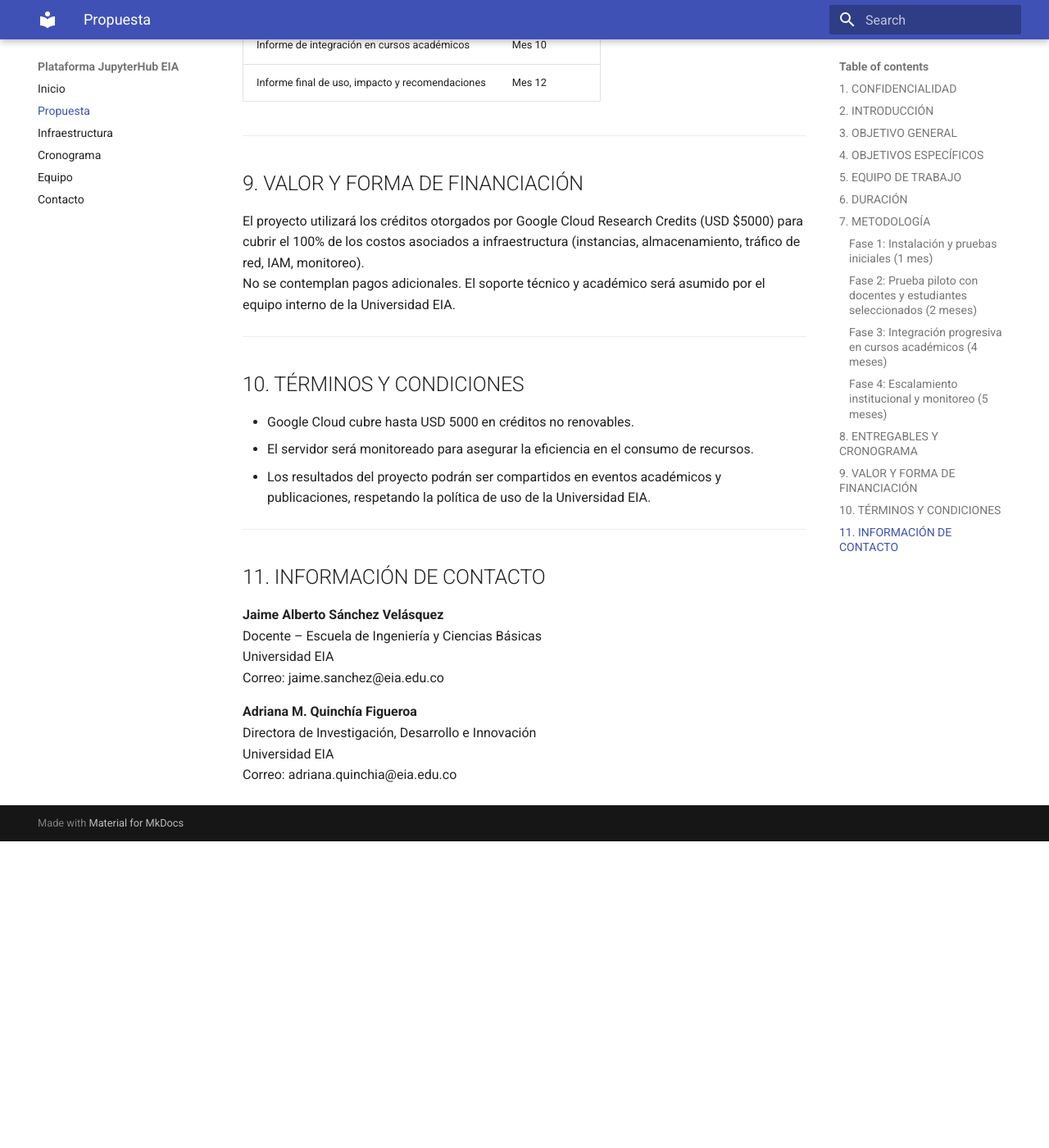
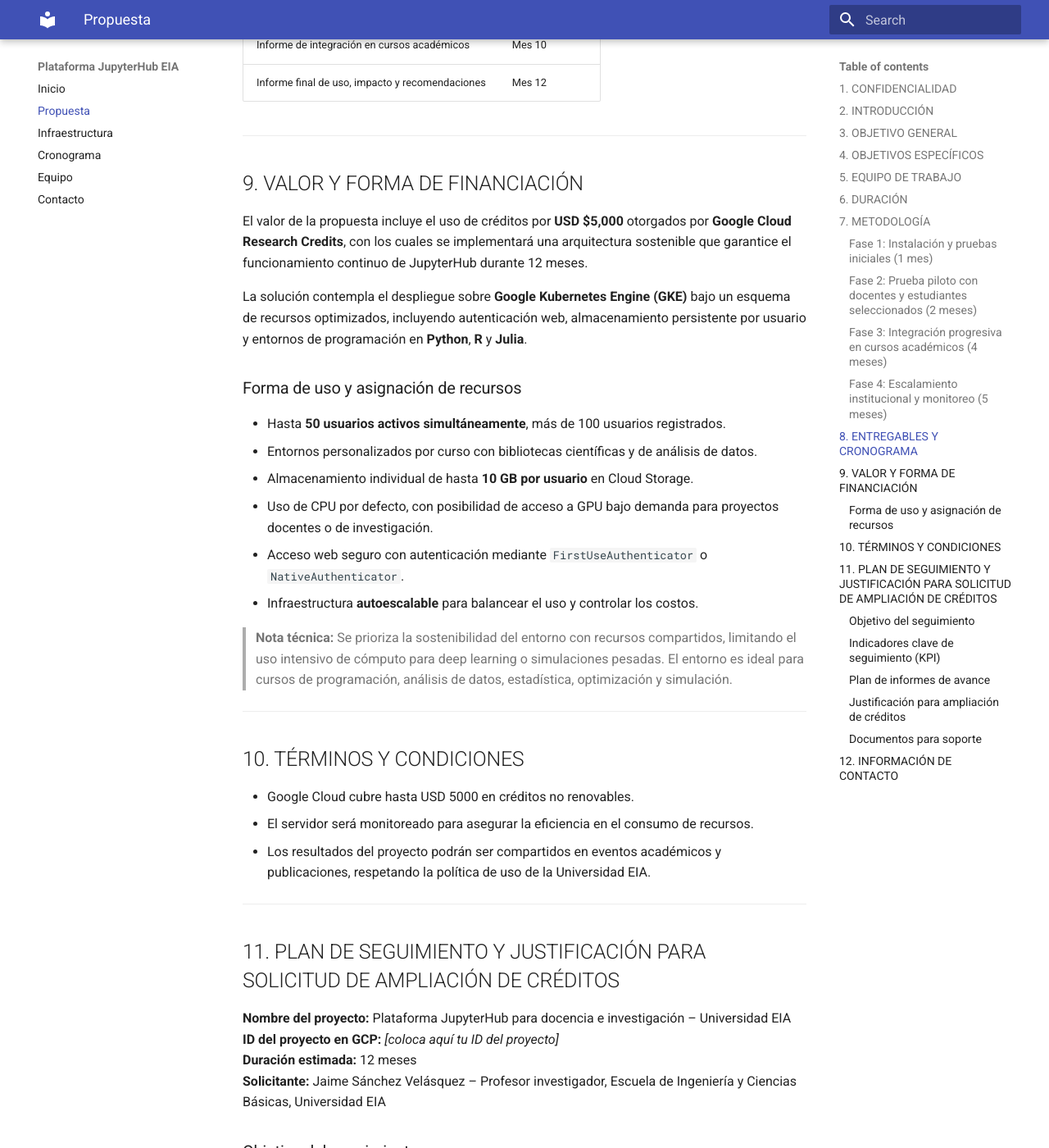
Before and after one commit to jasanchev/proyecto-jupyterhub-eia, an MkDocs documentation site: the page built from docs/propuesta.md, in a window 1280 px wide and 1400 px high, scrolled down 2751 px. Shown: the whole window at 82% size. Built offline with MkDocs 1.6.1 and Material for MkDocs 9.7.7, drawn with Linux system fonts in a browser that asks for light colours; before the commit the page ends 3777 px from its top, so only the background shows below that; some of the changed text lies outside the part shown.

Commit message:
Update propuesta.md
Propuesta completa con plan de seguimiento

```diff
--- a/docs/propuesta.md
+++ b/docs/propuesta.md
@@ -1,4 +1,5 @@
-# Propuesta Técnica - Plataforma educativa JupyterHub en la nube
+
+# Propuesta Técnica - Plataforma educativa y de investigación JupyterHub en la nube
 
 **Universidad EIA**
 **Fecha:** 31 de julio de 2025
@@ -84,8 +85,20 @@
 
 ## 9. VALOR Y FORMA DE FINANCIACIÓN
 
-El proyecto utilizará los créditos otorgados por Google Cloud Research Credits (USD $5000) para cubrir el 100% de los costos asociados a infraestructura (instancias, almacenamiento, tráfico de red, IAM, monitoreo).
-No se contemplan pagos adicionales. El soporte técnico y académico será asumido por el equipo interno de la Universidad EIA.
+El valor de la propuesta incluye el uso de créditos por **USD $5,000** otorgados por **Google Cloud Research Credits**, con los cuales se implementará una arquitectura sostenible que garantice el funcionamiento continuo de JupyterHub durante 12 meses.
+
+La solución contempla el despliegue sobre **Google Kubernetes Engine (GKE)** bajo un esquema de recursos optimizados, incluyendo autenticación web, almacenamiento persistente por usuario y entornos de programación en **Python**, **R** y **Julia**.
+
+### Forma de uso y asignación de recursos
+
+- Hasta **50 usuarios activos simultáneamente**, más de 100 usuarios registrados.
+- Entornos personalizados por curso con bibliotecas científicas y de análisis de datos.
+- Almacenamiento individual de hasta **10 GB por usuario** en Cloud Storage.
+- Uso de CPU por defecto, con posibilidad de acceso a GPU bajo demanda para proyectos docentes o de investigación.
+- Acceso web seguro con autenticación mediante `FirstUseAuthenticator` o `NativeAuthenticator`.
+- Infraestructura **autoescalable** para balancear el uso y controlar los costos.
+
+> **Nota técnica:** Se prioriza la sostenibilidad del entorno con recursos compartidos, limitando el uso intensivo de cómputo para deep learning o simulaciones pesadas. El entorno es ideal para cursos de programación, análisis de datos, estadística, optimización y simulación.
 
 ---
 
@@ -97,7 +110,56 @@
 
 ---
 
-## 11. INFORMACIÓN DE CONTACTO
+## 11. PLAN DE SEGUIMIENTO Y JUSTIFICACIÓN PARA SOLICITUD DE AMPLIACIÓN DE CRÉDITOS
+
+**Nombre del proyecto:** Plataforma JupyterHub para docencia e investigación – Universidad EIA
+**ID del proyecto en GCP:** _[coloca aquí tu ID del proyecto]_
+**Duración estimada:** 12 meses
+**Solicitante:** Jaime Sánchez Velásquez – Profesor investigador, Escuela de Ingeniería y Ciencias Básicas, Universidad EIA
+
+### Objetivo del seguimiento
+
+Establecer mecanismos de monitoreo y evaluación del uso de la infraestructura en Google Cloud para garantizar:
+- Uso responsable y eficiente de los créditos
+- Evidencia del impacto educativo y científico
+- Base sólida para solicitar una extensión de créditos si es necesario
+
+### Indicadores clave de seguimiento (KPI)
+
+| Indicador                       | Frecuencia         | Fuente/Herramienta               |
+|--------------------------------|--------------------|----------------------------------|
+| Créditos consumidos            | Semanal            | Google Cloud Billing Dashboard   |
+| Usuarios registrados           | Mensual            | Dashboard de JupyterHub          |
+| Usuarios simultáneos           | Semanal            | Logs / métricas de GKE           |
+| Cursos integrados              | Trimestral         | Coordinación académica           |
+| Tiempo promedio de sesión      | Mensual            | Logs de uso                      |
+| Uso de GPU                     | Bajo demanda       | Métricas de facturación          |
+| Actividades investigativas     | Trimestral         | Reportes de proyectos            |
+
+### Plan de informes de avance
+
+- **Mes 3:** Informe interno de consumo y pruebas piloto
+- **Mes 6:** Informe de impacto con métricas clave
+- **Mes 6–7:** Envío de solicitud de ampliación si es necesario
+- **Mes 12:** Informe final técnico y académico
+
+### Justificación para ampliación de créditos
+
+Se solicitará ampliación si:
+- Aumenta la demanda institucional
+- Se requiere mayor capacidad de cómputo para investigación
+- Se logran resultados destacados en la implementación inicial
+
+### Documentos para soporte
+
+- Reportes de uso de créditos y recursos
+- Notebooks ejecutados por docentes y estudiantes
+- Evidencia de impacto académico y de investigación
+- Plan de uso para nuevos créditos
+
+---
+
+## 12. INFORMACIÓN DE CONTACTO
 
 **Jaime Alberto Sánchez Velásquez**
 Docente – Escuela de Ingeniería y Ciencias Básicas
```
